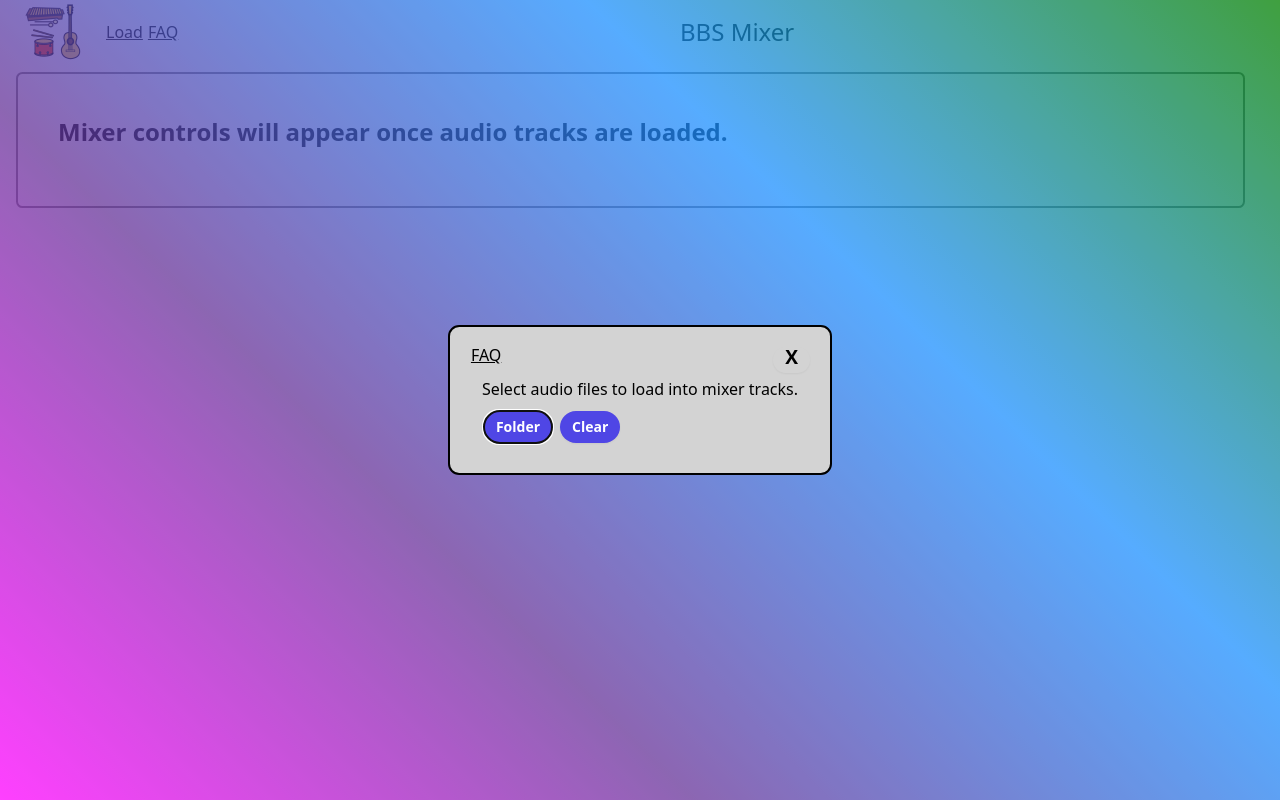
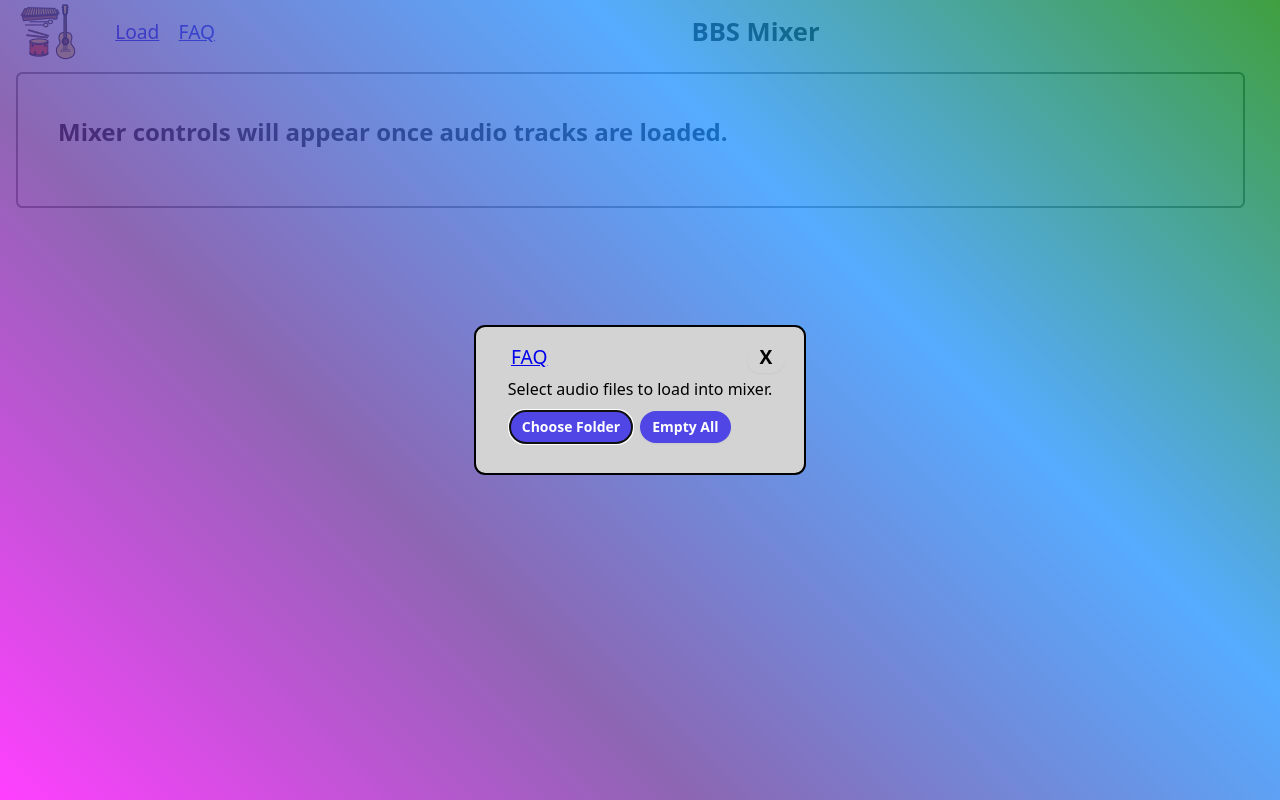
Before and after one commit to music-practice-tools/bbs-mixer, a SvelteKit app: page / in a window 1280 px wide. Built offline with nearby package versions, Linux system fonts and the light colour scheme.

Commit message:
Tweak a layout

```diff
--- a/src/lib/MediaSelector.svelte
+++ b/src/lib/MediaSelector.svelte
@@ -57,15 +57,15 @@
   </nav>
 
   <fieldset id="buttons">
-    <legend>Select audio files to load into mixer tracks.</legend>
+    <legend>Select audio files to load into mixer.</legend>
     <FilePicker
-      buttonText="Folder"
+      buttonText="Choose Folder"
       on:filesSelected={handleFiles} />
     <!--    <FilePicker
       buttonText="Directory 2"
       on:filesSelected={handleFiles2} />-->
 
-    <button on:click={handleClear}>Clear</button>
+    <button on:click={handleClear}>Empty All</button>
   </fieldset>
 </dialog>
 
--- a/src/routes/+layout.svelte
+++ b/src/routes/+layout.svelte
@@ -34,8 +34,8 @@
   }
 
   :global(h1) {
-    font-size: 1.5rem;
-    font-weight: 500;
+    font-size: 1.6rem;
+    font-weight: 600;
     line-height: 1;
     margin-left: 1rem;
   }
@@ -108,11 +108,13 @@
 
   :global(a) {
     font-weight: 500;
-    color: var(--link-color);
     text-decoration: underline;
-    margin-left: 5px;
     font-size: inherit;
     cursor: pointer;
+  }
+  :global(nav a) {
+    margin-left: 1em;
+    font-size: larger;
   }
 
   /*
--- a/static/preflight.css
+++ b/static/preflight.css
@@ -106,7 +106,7 @@ h6 {
 Reset links to optimize for opt-in styling instead of opt-out.
 */
 
-a {
+xa {
     color: inherit;
     text-decoration: inherit;
 }
```
